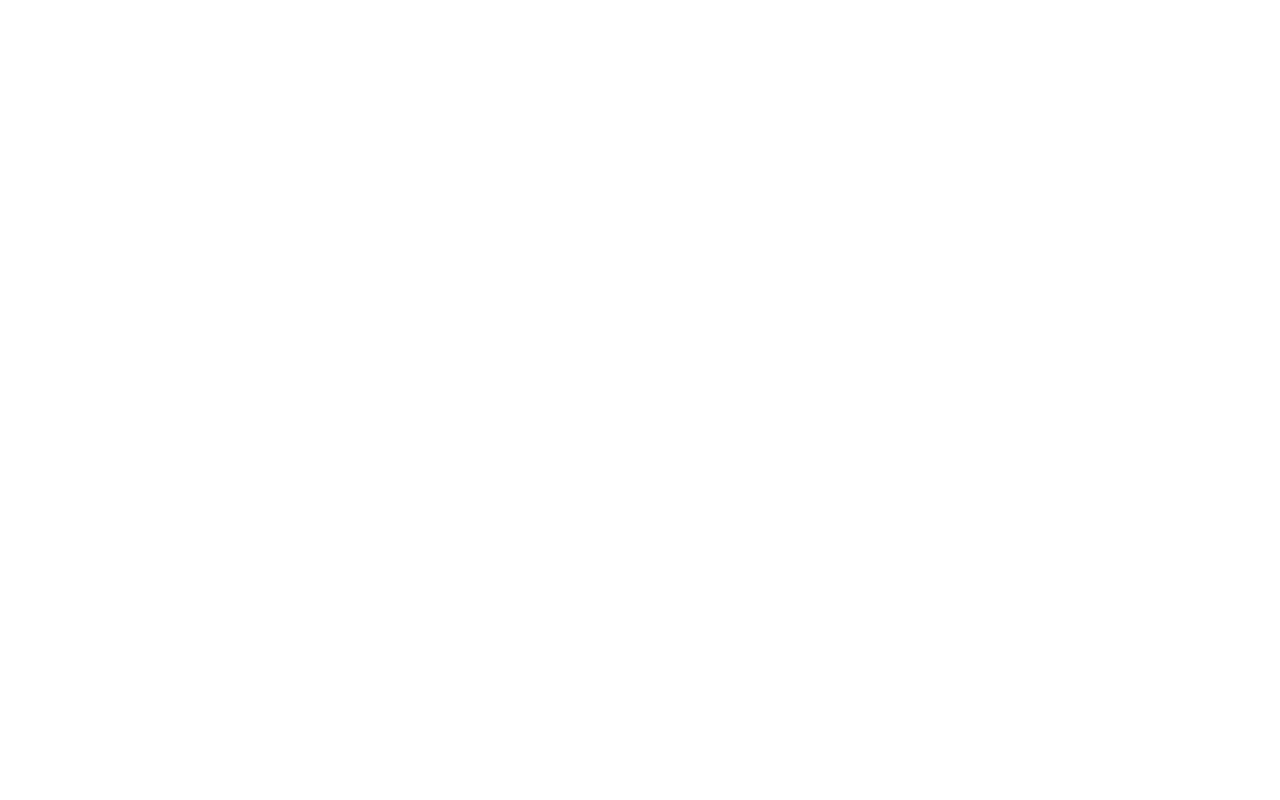
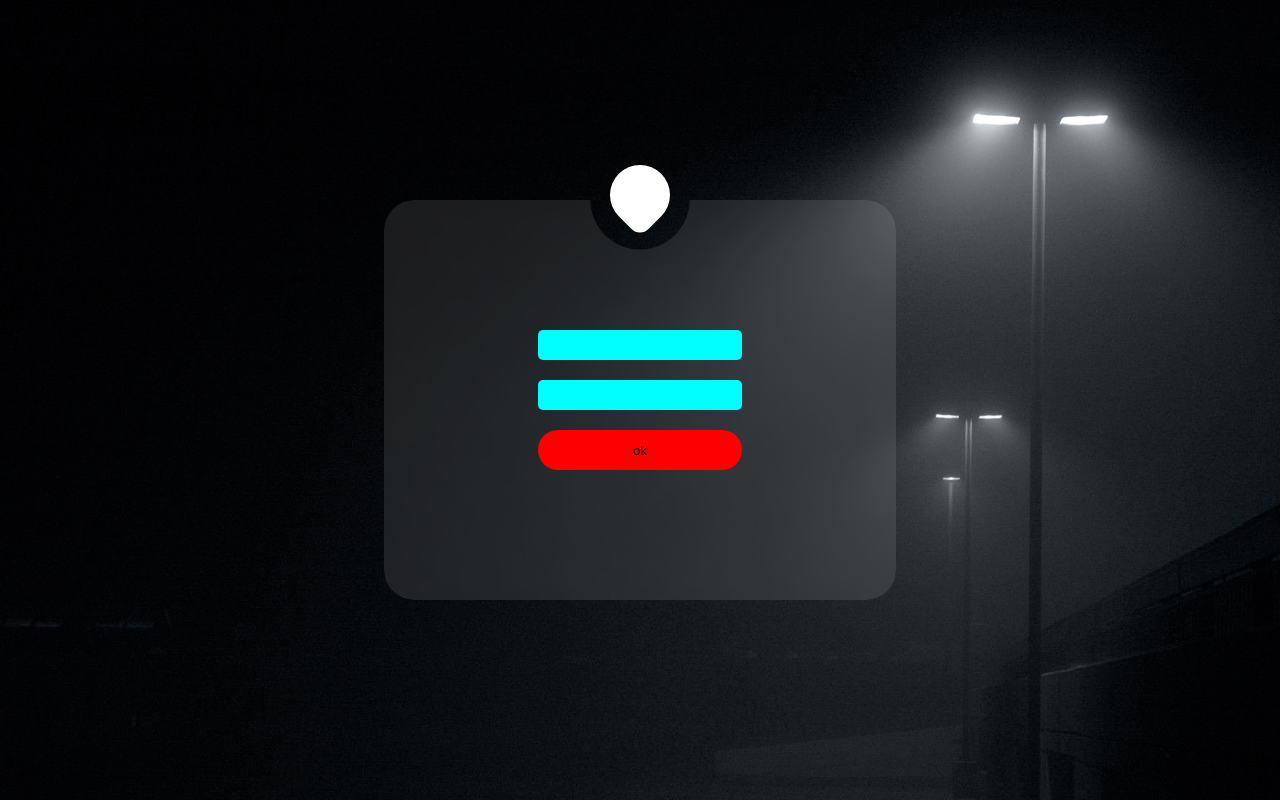
Before and after one commit to amhajii/Login-page, a plain HTML site: page index.html in a window 1280 px wide. Drawn offline with Linux system fonts and the light colour scheme.

Commit message:
first edit

```diff
--- a/index.html
+++ b/index.html
@@ -1,14 +1,21 @@
 <!DOCTYPE html>
 <html lang="en">
-<head>
-    <meta charset="UTF-8">
-    <meta name="viewport" content="width=device-width, initial-scale=1.0">
+  <head>
+    <meta charset="UTF-8" />
+    <meta name="viewport" content="width=device-width, initial-scale=1.0" />
+    <link rel="stylesheet" href="styles/output/style.css" />
     <title>Login</title>
-</head>
-<body>
-
-
-
-
-</body>
+  </head>
+  <body>
+    <div class="container">
+        <div class="bx-container">
+          <div id="circle"></div>
+            <div class="bx">
+              <input type="text" />
+              <input type="password" />
+              <button>ok</button>
+            </div>
+        </div>
+    </div>
+  </body>
 </html>
--- a/styles/input/_source/_color.scss
+++ b/styles/input/_source/_color.scss
@@ -1,4 +1,3 @@
 $color-1 : red;
 
-
 $color-main : $color-1 ;
--- /dev/null
+++ b/styles/input/_source/_data.scss
@@ -0,0 +1 @@
+$img-1 : url(../../../_data/3802428.jpg);
--- a/styles/input/main.scss
+++ b/styles/input/main.scss
@@ -1,9 +1,72 @@
 @import "_source/color";
 @import "_source/mixins";
+@import "_source/data";
+* {
+  margin: 0;
+  padding: 0;
+  border: 0;
+  box-sizing: border-box;
+}
+body {
+  background-color: $color-main;
+  background-image: $img-1;
+  background-repeat: no-repeat;
+  background-size: cover;
+  // background-color: #fff;
+}
 
-*{
-    margin: 0;
+.container {
+  @include centralize();
+  height: 100vh;
+  width: 100vw;
+
+  .bx-container {
+    @include centralize();
+    width: 40%;
+    height: 50vh;
+    background-color: transparent;
+    position: relative;
+    #circle {
+      width: 60px;
+      height: 60px;
+      background-color: #fff;
+      position: absolute;
+      top: -35px;
+      z-index: -1000;
+      border-radius: 50px 50px 20px 50px;
+      transform: rotate(45deg);
+    }
+    .bx {
+      width: 100%;
+      height: 100%;
+      background-color: hsla(0, 0%, 100%, 0.1);
+      backdrop-filter: blur(5px);
+      border-radius: 30px;
+      @include centralize(column);
+      --r: 50px; /* cut size */
+      mask: radial-gradient(var(--r) at top, #0000 calc(100% - 1px), #000);
+
+      input {
+        width: 40%;
+        height: 30px;
+        margin: 10px;
+        background-color: aqua;
+        border-radius: 5px;
+        outline: none;
+        padding: 0 2%;
+
+        &[type="password"] {
+          letter-spacing: 5px;
+        }
+      }
+      button {
+        width: 40%;
+        height: 40px;
+        background-color: red;
+        cursor: pointer;
+        margin: 10px;
+        border-radius: 50px;
+      }
+    }
+  }
 }
-body{
-    background-color: $color-main;
-}
```
Also changed, not shown: _data/3802428.jpg (added), styles/input/_source/_animations.scss (added), styles/input/_source/_mixins.scss (line endings or trailing spaces), styles/output/style.css, 1 other file.
